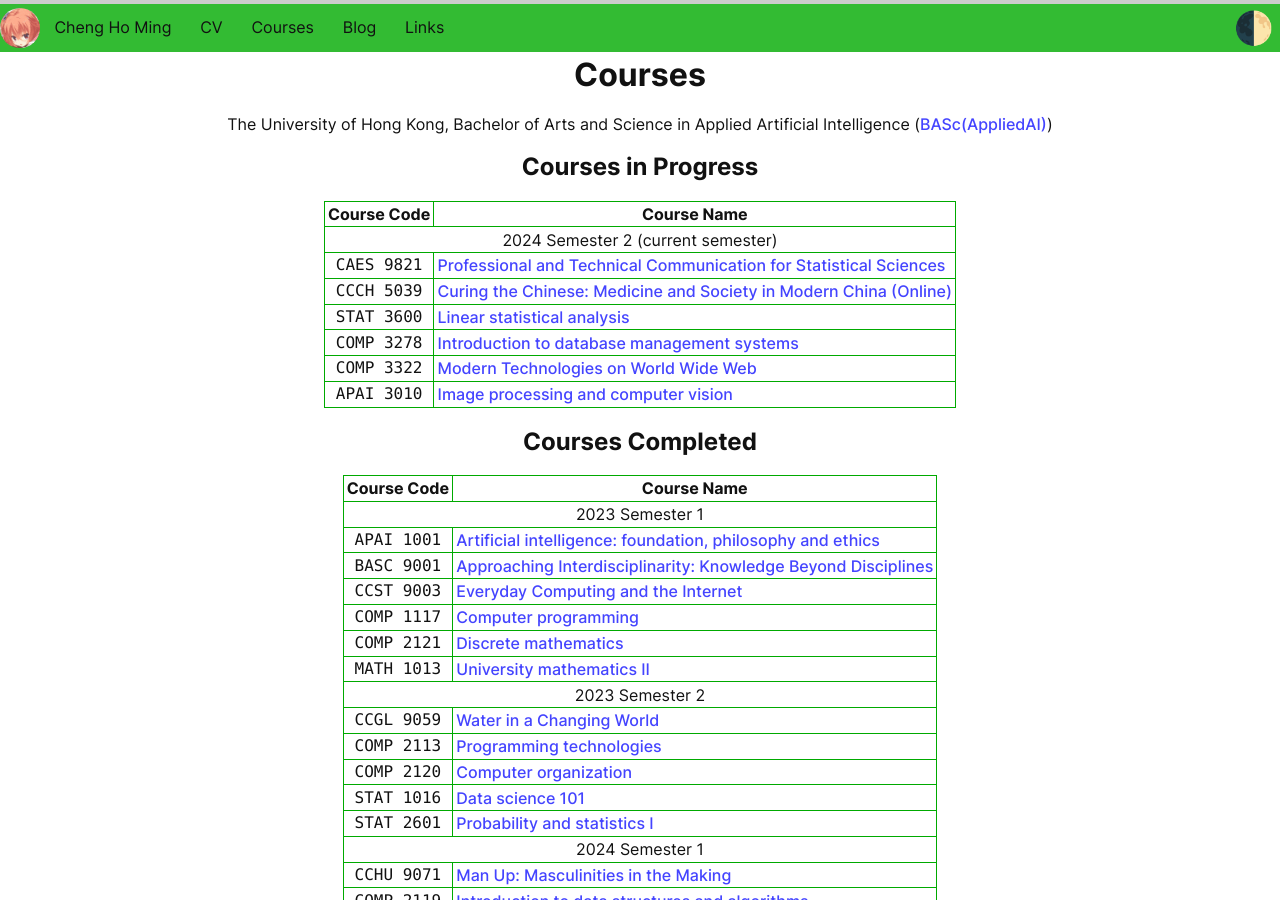
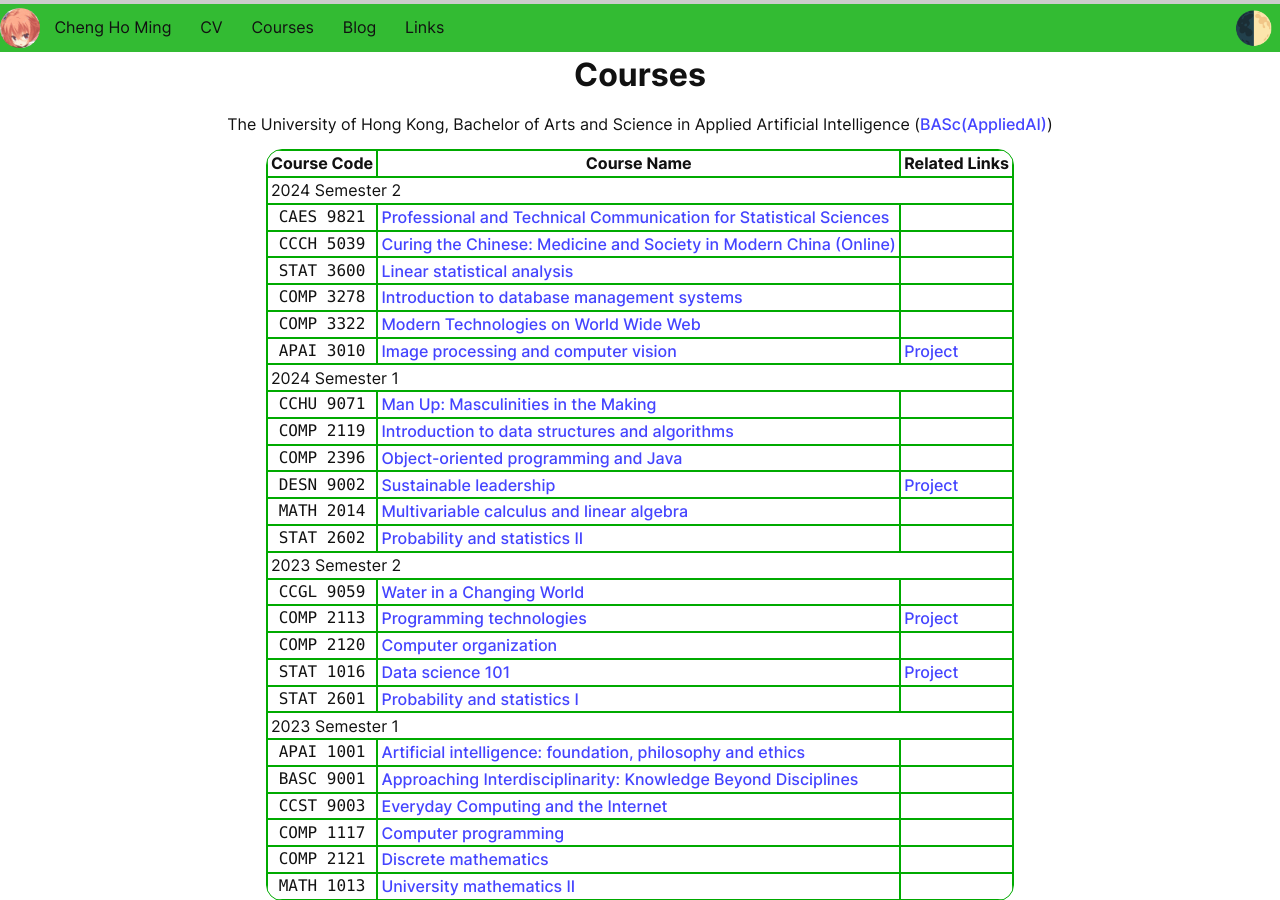
Before and after one commit to eric15342335/eric15342335.github.io, a Jekyll site: the page built from pages/courses.html, in a window 1280 px wide and 900 px high. Built offline with Jekyll 4.4.1, drawn with Linux system fonts in a browser that asks for light colours; some of the changed text lies outside the part shown.

Commit message:
Redesign courses page and add links

```diff
--- a/assets/courses.json
+++ b/assets/courses.json
@@ -53,7 +53,14 @@
     "name": "Programming technologies",
     "url": "https://www.cs.hku.hk/index.php/programmes/course-offered?infile=2023/comp2113.html",
     "semester": 2,
-    "year": 2023
+    "year": 2023,
+    "relatedItems": [
+      {
+        "type": "Project",
+        "url": "https://github.com/eric15342335/comp2113-engg1340-group-project",
+        "displayText": "Project"
+      }
+    ]
   },
   {
     "code": "COMP 2120",
@@ -67,7 +74,14 @@
     "name": "Data science 101",
     "url": "https://webapp.science.hku.hk/sr4/servlet/enquiry?Type=Course&course_code=STAT1016",
     "semester": 2,
-    "year": 2023
+    "year": 2023,
+    "relatedItems": [
+      {
+        "type": "Project",
+        "url": "https://github.com/eric15342335/stat1016",
+        "displayText": "Project"
+      }
+    ]
   },
   {
     "code": "STAT 2601",
@@ -102,7 +116,14 @@
     "name": "Sustainable leadership",
     "url": "https://www4.hku.hk/pubunit/drcd/files/ugdr2023-24/SocSc/BASc.pdf",
     "semester": 1,
-    "year": 2024
+    "year": 2024,
+    "relatedItems": [
+      {
+        "type": "Project",
+        "url": "https://eric15342335.github.io/desn9002-education-platform/menu",
+        "displayText": "Project"
+      }
+    ]
   },
   {
     "code": "MATH 2014",
@@ -158,6 +179,13 @@
     "name": "Image processing and computer vision",
     "url": "https://webapp.science.hku.hk/sr4/servlet/enquiry?Type=Course&course_code=APAI3010",
     "semester": 2,
-    "year": 2024
+    "year": 2024,
+    "relatedItems": [
+      {
+        "type": "Project",
+        "url": "https://github.com/eric15342335/realfill",
+        "displayText": "Project"
+      }
+    ]
   }
 ]
--- a/pages/courses.html
+++ b/pages/courses.html
@@ -30,27 +30,21 @@ description: ""
 
   <div id="loading-spinner" class="loading-spinner"></div>
   <div id="course-tables" style="display: none;">
-    <h2>Courses in Progress</h2>
-    <table id="in-progress-table" class="course-table">
+    <table id="combined-table" class="course-table">
       <tr>
         <th>Course Code</th>
         <th>Course Name</th>
+        <th>Related Links</th>
       </tr>
     </table>
 
-    <h2>Courses Completed</h2>
-    <table id="studied-table" class="course-table">
-      <tr>
-        <th>Course Code</th>
-        <th>Course Name</th>
-      </tr>
-    </table>
-
-    <p>
-      <a href="/assets/ChengHoMingTranscript.pdf">Download Transcript</a>
-    </p>
   </div>
 
+  <p>
+    <a href="/assets/ChengHoMingTranscript.pdf">Transcript</a>
+    <br>
+    <a href="https://github.com/eric15342335?tab=repositories">GitHub Repositories</a>
+  </p>
 </main>
 
 {% include footer.html %}
--- a/src/css/style.css
+++ b/src/css/style.css
@@ -229,10 +229,13 @@ nav .image-link .navbar-toggler-icon:hover {
 
 .course-table {
   border: 1px solid var(--border-color);
-  border-collapse: collapse;
+  border-collapse: separate;
+  border-spacing: 0;
   margin-left: auto;
   margin-right: auto;
   max-width: calc(100% - var(--body-margin-left-right) * 2);
+  border-radius: 1em;
+  overflow: hidden;
 }
 
 .course-table th,
@@ -241,7 +244,7 @@ nav .image-link .navbar-toggler-icon:hover {
   padding: 0.2em;
 }
 
-.course-table tr td:nth-child(2) {
+.course-table tr td:not(:first-child) {
   text-align: left;
 }
 
@@ -279,11 +282,6 @@ article img._50_percent_width {
 
 article img._25_percent_width {
   width: 25%;
-}
-
-.projects-list p {
-  margin-top: 0.5em;
-  margin-bottom: 0.5em;
 }
 
 .footer-container {
--- a/src/js/courses.js
+++ b/src/js/courses.js
@@ -2,8 +2,7 @@
 
 // Constants for table element IDs
 const TABLE_IDS = {
-  IN_PROGRESS: "in-progress-table",
-  STUDIED: "studied-table",
+  COMBINED: "combined-table",
 };
 
 // Get the current year
@@ -12,7 +11,7 @@ const CURRENT_YEAR = new Date().getFullYear();
 // Determine the current semester based on the current month
 const CURRENT_SEMESTER = (function () {
   const now = new Date();
-  const month = now.getMonth() + 1; // getMonth() returns 0-11
+  const month = now.getMonth() + 1;
 
   if (month >= 9 && month <= 12) {
     return 1; // September to December
@@ -36,10 +35,9 @@ const COURSE_PROPERTIES = {
   URL: "url",
   SEMESTER: "semester",
   YEAR: "year",
+  RELATED_ITEMS: "relatedItems",
 };
 
-// Text indicators for current and upcoming semesters
-const CURRENT_TIMEFRAME_TEXT = " (current semester)";
 const UPCOMING_TIMEFRAME_TEXT = " (upcoming semester)";
 
 /**
@@ -52,9 +50,7 @@ function fetchCourses(callback) {
 
   xhr.onreadystatechange = function () {
     if (xhr.readyState === 4) {
-      // Request is complete
       if (xhr.status === 200) {
-        // Success
         try {
           const data = JSON.parse(xhr.responseText);
           callback(null, data);
@@ -62,7 +58,6 @@ function fetchCourses(callback) {
           callback(parseError, []);
         }
       } else {
-        // Error
         callback(new Error("Failed to fetch courses."), []);
       }
     }
@@ -79,20 +74,31 @@ function fetchCourses(callback) {
 function createCourseRow(course) {
   const row = document.createElement("tr");
 
-  // Create and configure the code cell
   const codeCell = document.createElement("td");
   codeCell.className = FIXED_WIDTH_FONT_CLASS;
   codeCell.textContent = course[COURSE_PROPERTIES.CODE];
   row.appendChild(codeCell);
 
-  // Create and configure the name cell with a link
   const nameCell = document.createElement("td");
   const link = document.createElement("a");
   link.href = course[COURSE_PROPERTIES.URL];
   link.textContent = course[COURSE_PROPERTIES.NAME];
-  link.target = "_blank"; // Open link in a new tab
+  link.target = "_blank";
   nameCell.appendChild(link);
   row.appendChild(nameCell);
+
+  const relatedItemsCell = document.createElement("td");
+  if (course[COURSE_PROPERTIES.RELATED_ITEMS]) {
+    course[COURSE_PROPERTIES.RELATED_ITEMS].forEach((item) => {
+      const itemLink = document.createElement("a");
+      itemLink.href = item.url;
+      itemLink.textContent = item.displayText;
+      itemLink.target = "_blank";
+      itemLink.style.marginRight = "10px";
+      relatedItemsCell.appendChild(itemLink);
+    });
+  }
+  row.appendChild(relatedItemsCell);
 
   return row;
 }
@@ -109,13 +115,11 @@ function computeSemesterStatus(originalYear, originalSemester) {
   let logicYear = originalYear;
   let logicSemester = originalSemester;
 
-  // If it's Semester 2, bump the logic year
   if (logicSemester === 2) {
     logicYear += 1;
   }
 
-  const isCurrent =
-    logicYear === CURRENT_YEAR && logicSemester === CURRENT_SEMESTER;
+  const isCurrent = logicYear === CURRENT_YEAR && logicSemester === CURRENT_SEMESTER;
   const isFuture =
     logicYear > CURRENT_YEAR ||
     (logicYear === CURRENT_YEAR && logicSemester > CURRENT_SEMESTER);
@@ -134,7 +138,6 @@ function displayCourses(courses) {
   const loadingSpinner = document.getElementById("loading-spinner");
   const courseTables = document.getElementById("course-tables");
 
-  // Hide loading spinner and show course tables
   if (loadingSpinner) {
     loadingSpinner.style.display = "none";
   }
@@ -142,70 +145,66 @@ function displayCourses(courses) {
     courseTables.style.display = "block";
   }
 
-  const inProgressTable = document.getElementById(TABLE_IDS.IN_PROGRESS);
-  const studiedTable = document.getElementById(TABLE_IDS.STUDIED);
+  const combinedTable = document.getElementById(TABLE_IDS.COMBINED);
 
-  let currentSemesterYearDisplayed = null;
-  let currentTargetTable = null;
+  const futureCourses = [];
+  const pastCourses = [];
 
-  // Sort courses by year and semester in ascending order (as originally stored)
-  courses.sort(function (a, b) {
+  for (let i = 0; i < courses.length; i++) {
+    const course = courses[i];
+    const originalYear = course[COURSE_PROPERTIES.YEAR];
+    const originalSemester = course[COURSE_PROPERTIES.SEMESTER];
+    const { isCurrent, isFuture } = computeSemesterStatus(
+      originalYear,
+      originalSemester,
+    );
+    if (isCurrent || isFuture) {
+      futureCourses.push(course);
+    } else {
+      pastCourses.push(course);
+    }
+  }
+
+  futureCourses.sort(function (a, b) {
     if (a[COURSE_PROPERTIES.YEAR] !== b[COURSE_PROPERTIES.YEAR]) {
       return a[COURSE_PROPERTIES.YEAR] - b[COURSE_PROPERTIES.YEAR];
     }
     return a[COURSE_PROPERTIES.SEMESTER] - b[COURSE_PROPERTIES.SEMESTER];
   });
 
-  // Iterate through each course to display it in the appropriate table
-  for (let i = 0; i < courses.length; i++) {
-    const course = courses[i];
+  pastCourses.sort(function (a, b) {
+    if (a[COURSE_PROPERTIES.YEAR] !== b[COURSE_PROPERTIES.YEAR]) {
+      return b[COURSE_PROPERTIES.YEAR] - a[COURSE_PROPERTIES.YEAR];
+    }
+    return b[COURSE_PROPERTIES.SEMESTER] - a[COURSE_PROPERTIES.SEMESTER];
+  });
 
+  const allCourses = [...futureCourses, ...pastCourses];
+
+  let currentSemesterYearDisplayed = null;
+  for (let i = 0; i < allCourses.length; i++) {
+    const course = allCourses[i];
     const originalYear = course[COURSE_PROPERTIES.YEAR];
     const originalSemester = course[COURSE_PROPERTIES.SEMESTER];
-    const { isCurrent, isFuture } = computeSemesterStatus(
-      originalYear,
-      originalSemester
-    );
+    const { isFuture } = computeSemesterStatus(originalYear, originalSemester);
+    const displayedSemesterYear = originalYear + " Semester " + originalSemester;
 
-    // This is the text we actually show the user, preserving "2024 Semester 2"
-    const displayedSemesterYear =
-      originalYear + " Semester " + originalSemester;
-
-    // Decide which table to put this course in
-    const targetTable = isCurrent || isFuture ? inProgressTable : studiedTable;
-
-    // If it's a new semester or a new table, add a semester header row
-    if (
-      displayedSemesterYear !== currentSemesterYearDisplayed ||
-      targetTable !== currentTargetTable
-    ) {
+    if (displayedSemesterYear !== currentSemesterYearDisplayed) {
       currentSemesterYearDisplayed = displayedSemesterYear;
-      currentTargetTable = targetTable;
-
       const semesterHeaderRow = document.createElement("tr");
       const semesterHeaderCell = document.createElement("td");
-      semesterHeaderCell.setAttribute("colspan", "2");
+      semesterHeaderCell.setAttribute("colspan", "3");
+      semesterHeaderCell.style.textAlign = "left";
       semesterHeaderCell.textContent = displayedSemesterYear;
 
-      // Append timeframe indicators if applicable
-      if (isCurrent) {
-        semesterHeaderCell.textContent += CURRENT_TIMEFRAME_TEXT;
-      } else if (isFuture) {
+      if (isFuture) {
         semesterHeaderCell.textContent += UPCOMING_TIMEFRAME_TEXT;
       }
-
       semesterHeaderRow.appendChild(semesterHeaderCell);
-
-      if (targetTable) {
-        targetTable.appendChild(semesterHeaderRow);
-      }
+      combinedTable.appendChild(semesterHeaderRow);
     }
-
-    // Create and append the course row to the target table
-    if (targetTable) {
-      const courseRow = createCourseRow(course);
-      targetTable.appendChild(courseRow);
-    }
+    const courseRow = createCourseRow(course);
+    combinedTable.appendChild(courseRow);
   }
 }
 
@@ -218,7 +217,6 @@ function initializeCourseDisplay() {
       displayCourses(courses);
     } else {
       console.error("Error fetching courses:", error);
-      // Optionally, display an error message to the user
       const loadingSpinner = document.getElementById("loading-spinner");
       if (loadingSpinner) {
         loadingSpinner.textContent = "Failed to load courses.";
@@ -227,5 +225,4 @@ function initializeCourseDisplay() {
   });
 }
 
-// Wait until DOM is ready, then initialize course display
 document.addEventListener("DOMContentLoaded", initializeCourseDisplay);
```
